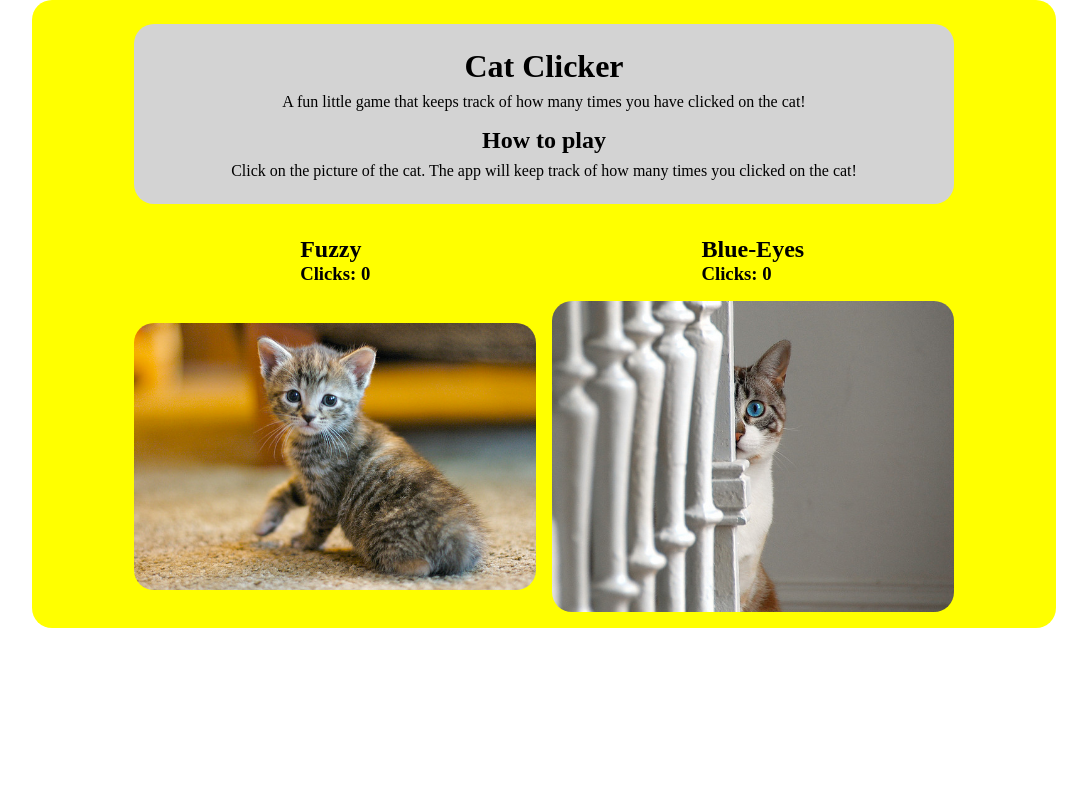
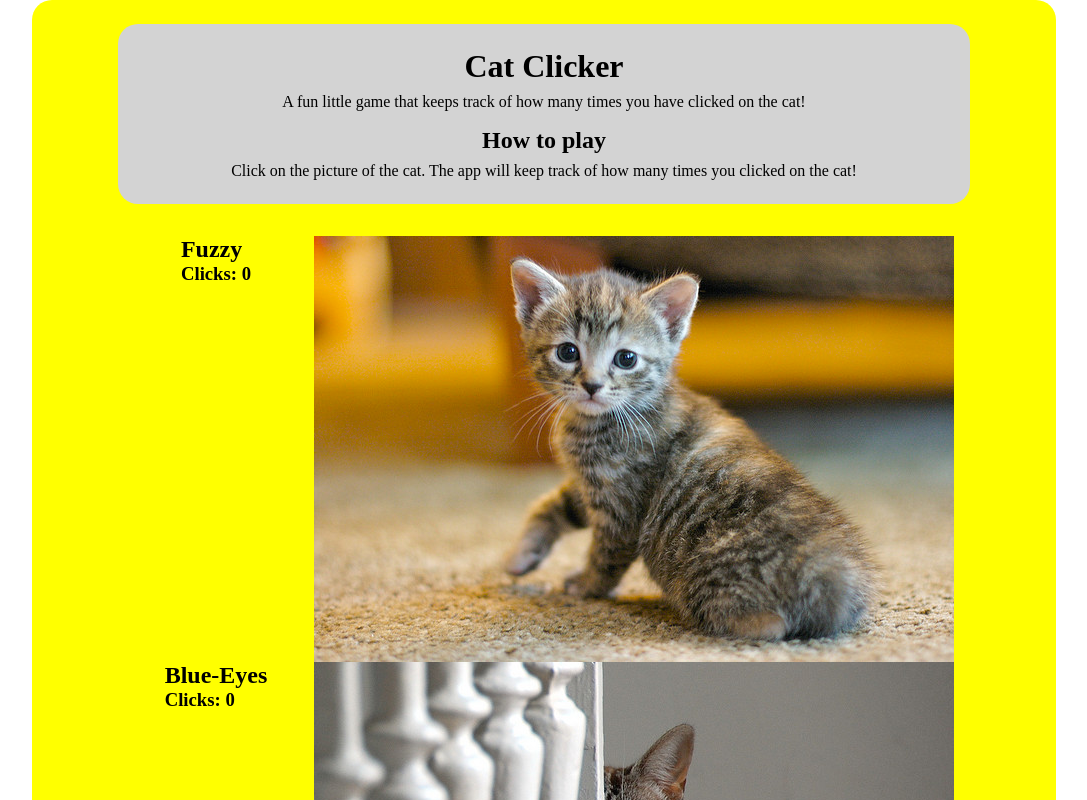
Before and after one commit to DavidHoffman80/CatClicker, a website: page Source/index.html in a window 1280 px wide. Shown: the top 800 px of the page, without its empty margins (96-1183 px from the left). Drawn offline with nearby package versions, Linux system fonts and the light colour scheme; files that its build step writes are made by us from their sources.

Commit message:
Eliminated spaghetti code. All of the DOM resources are coming from the js file.

```diff
--- a/Source/index.html
+++ b/Source/index.html
@@ -21,7 +21,6 @@
       </p>
     </header>
     <section class="click-info-cont"></section>
-    <section class="cat-pic-cont"></section>
   </div>
 
   <script src="https://code.jquery.com/jquery-3.3.1.min.js" integrity="sha256-FgpCb/KJQlLNfOu91ta32o/NMZxltwRo8QtmkMRdAu8=" crossorigin="anonymous"></script>
--- a/Source/js/js.js
+++ b/Source/js/js.js
@@ -7,57 +7,58 @@
   let pics = [
     {
       file: 'images/kitty.jpg',
-      name: 'Fuzzy'
+      name: 'Fuzzy',
+      clicks: 0
     },
     {
       file: 'images/blueeyes.jpg',
-      name: 'Blue-Eyes'
+      name: 'Blue-Eyes',
+      clicks: 0
     }
   ];
 
   let catPicNameParent = document.querySelector('.click-info-cont');
-  let catPicParent = document.querySelector('.cat-pic-cont');
 
   pics.forEach(function(ele, index) {
+
+    catPicNameGenerator(ele);
+
+    catPicGenerator(ele);
+
+    picEventListener(ele);
+  });
+
+  function catPicNameGenerator(ele, index) {
+    let currentPos = index + 1;
     let catPicNameCont = document.createElement('div');
+    catPicNameCont.classList.add(`set${currentPos}`);
     let catPicName = document.createElement('h2');
     catPicName.classList.add(`${ele.name}-heading`);
     catPicName.textContent = ele.name;
     catPicNameCont.appendChild(catPicName);
     let catClickTracker = document.createElement('h3');
     catClickTracker.classList.add(`${ele.name}-click-tracker`);
-    catClickTracker.innerHTML = `Clicks: <span class="${ele.name}-click-count">0</span>`;
+    catClickTracker.innerHTML = `Clicks: <span class="${ele.name}-click-count">${ele.clicks}</span>`;
     catPicNameCont.appendChild(catClickTracker);
     catPicNameParent.appendChild(catPicNameCont);
+  }
 
+  function catPicGenerator(ele) {
     let newCatPic = document.createElement('img');
     newCatPic.src = ele.file;
     newCatPic.classList.add(ele.name);
-    catPicParent.appendChild(newCatPic);
-  });
-
-  let catImg = document.querySelector('.cat-pic-cont');
-  let FuzzyClicks = 0;
-  let BlueEyesClicks = 0;
-
-  catImg.addEventListener('click', function() {
-    if(event.target.className === pics[0].name) {
-      FuzzyClicks++;
-      fuzzyClickTracker();
-    } else if(event.target.className === pics[1].name) {
-      BlueEyesClicks++;
-      blueEyesClickTracker();
-    }
-  });
-
-  function fuzzyClickTracker() {
-    let fuzzyClickDisp = document.querySelector('.Fuzzy-click-count');
-    fuzzyClickDisp.innerText = FuzzyClicks;
+    catPicNameParent.appendChild(newCatPic);
   }
 
-  function blueEyesClickTracker() {
-    let BlueEyesClickDisp = document.querySelector('.Blue-Eyes-click-count');
-    BlueEyesClickDisp.innerText = BlueEyesClicks;
+  function picEventListener(ele) {
+    let targetElement = document.querySelector(`.${ele.name}`);
+    targetElement.addEventListener('click', (function(eleCopy) {
+      return function() {
+        eleCopy.clicks +=1;
+        let targetH3 = document.querySelector(`.${eleCopy.name}-click-count`);
+        targetH3.textContent = eleCopy.clicks;
+      }
+    })(ele));
   }
 
 })();
--- a/Source/sass/styles.scss
+++ b/Source/sass/styles.css
@@ -26,6 +26,8 @@ body {
   border-radius: 20px;
   background: yellow;
   color: black;
+}
+
 .header {
   width: 80%;
   margin: 0 auto;
@@ -33,13 +35,14 @@ body {
   border-radius: 20px;
   background: lightgray;
   text-align: center;
-      h1, h2 {
+}
+
+.header h1, .header h2 {
   padding: 0 0 .5rem 0;
 }
-      h2 {
+
+.header h2 {
   padding-top: 1rem;
-      }
-    }
 }
 
 .click-info-cont {
@@ -61,8 +64,9 @@ body {
   grid-template-columns: repeat(2, 1fr);
   grid-column-gap: 1rem;
   align-items: center;
-  img {
+}
+
+.cat-pic-cont img {
   width: 100%;
   border-radius: 20px;
 }
-}
```
Lines whose indentation alone changed are shown as unchanged.
